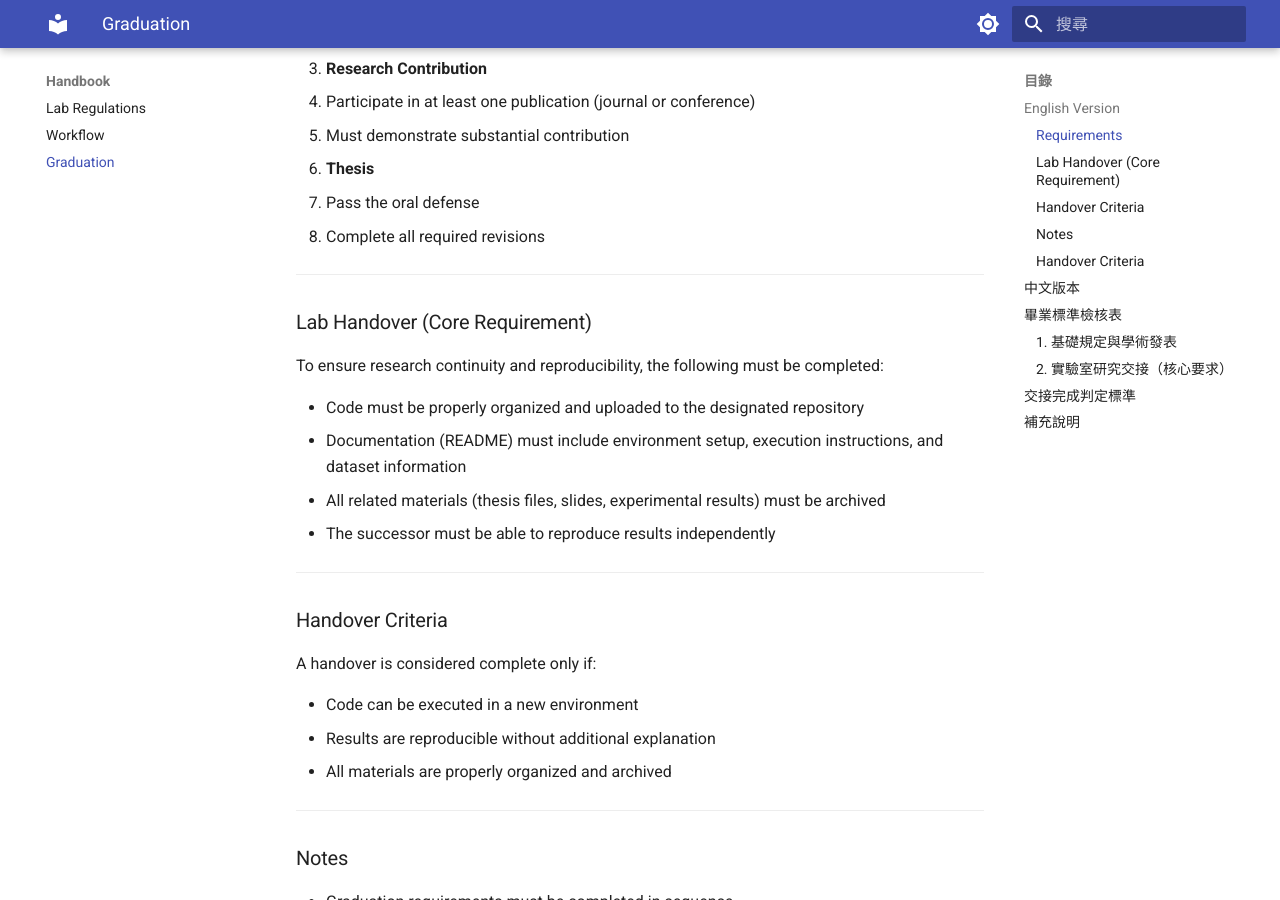
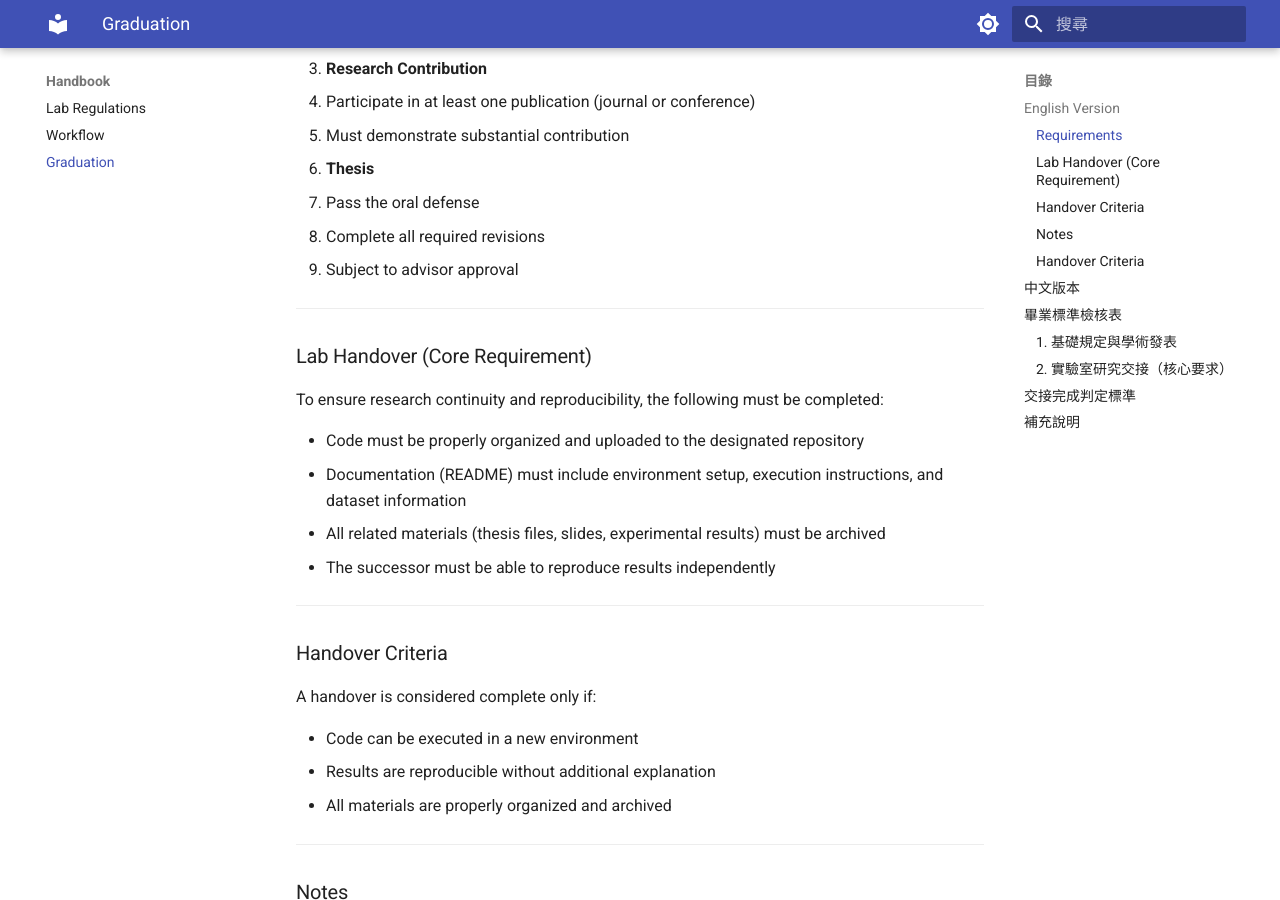
Before and after one commit to Ewz9/lab_handbook, an MkDocs documentation site: the page built from docs/graduate.md, in a window 1280 px wide and 900 px high, scrolled down 529 px. Built offline with MkDocs 1.6.1 and Material for MkDocs 9.7.7, drawn with Linux system fonts in a browser that asks for light colours.

Commit message:
Update graduate.md

```diff
--- a/docs/graduate.md
+++ b/docs/graduate.md
@@ -22,6 +22,7 @@
 3. **Thesis**
    - Pass the oral defense
    - Complete all required revisions
+   - Subject to advisor approval
 
 ---
 
```
